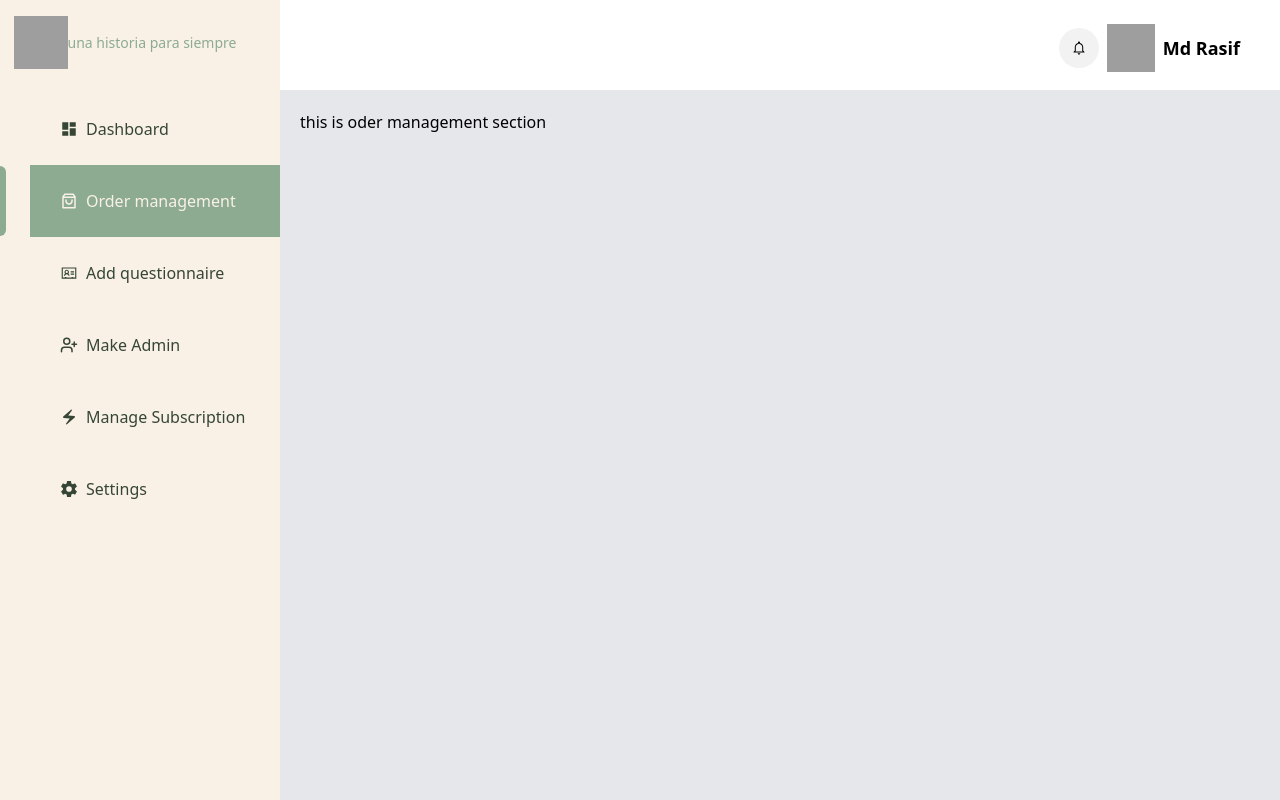
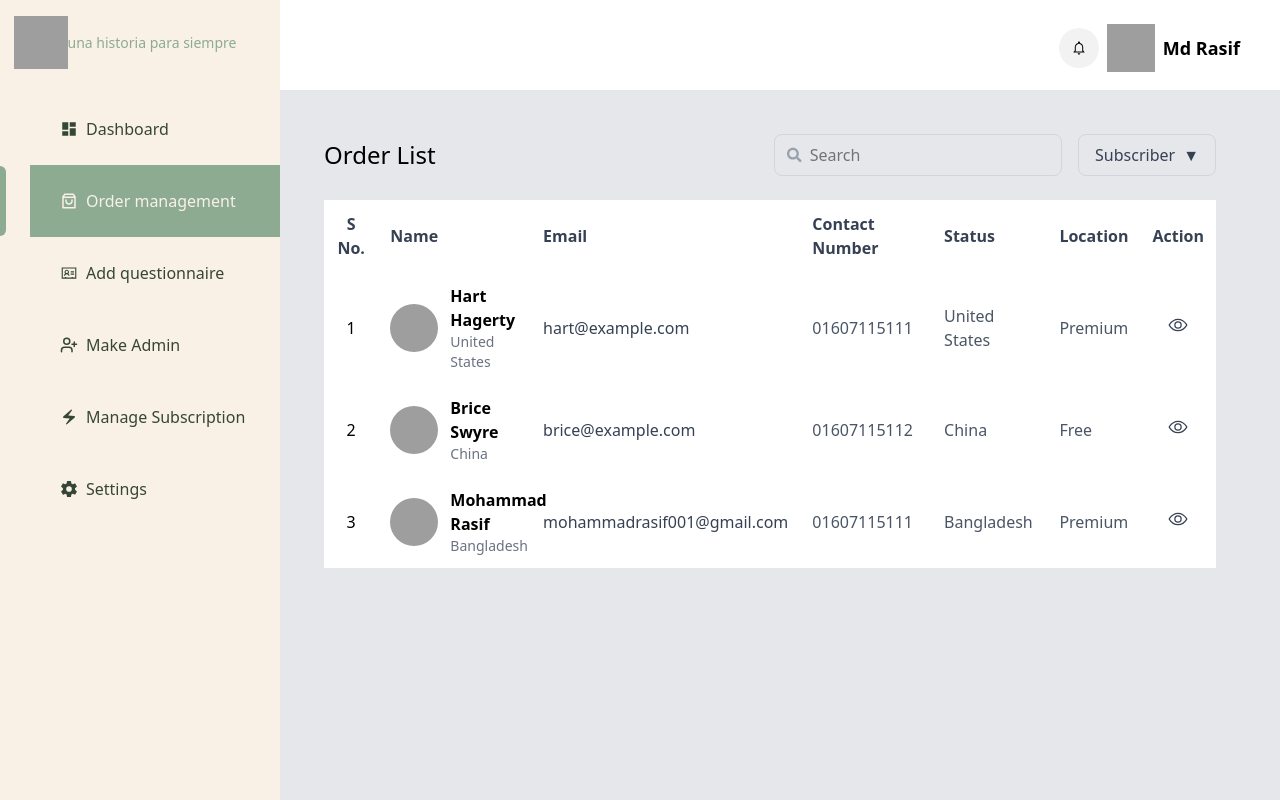
Before and after one commit to MohammedRasif/AMD-Dashboard, a React (Vite) app: page /odermanagement in a window 1280 px wide. Built offline with nearby package versions, Linux system fonts and the light colour scheme; grey boxes are pictures that could not be loaded.

Commit message:
oder management page create

```diff
--- a/src/assets/component/Shared/OderManagement.jsx
+++ b/src/assets/component/Shared/OderManagement.jsx
@@ -1,10 +1,167 @@
+import { useState } from "react";
+import { FaSearch } from "react-icons/fa";
+import { IoEyeOutline } from "react-icons/io5";
 
-const OderManagement = () => {
+const OrderManagement = () => {
+    const [searchQuery, setSearchQuery] = useState("");
+    const [isModalOpen, setIsModalOpen] = useState(false);
+    const [selectedSubscription, setSelectedSubscription] = useState("");
+
+    // Sample user data
+    const users = [
+        {
+            id: 1,
+            name: "Hart Hagerty",
+            country: "United States",
+            company: "Zemlak, Daniel and Leannon",
+            role: "Desktop Support Technician",
+            img: "https://img.daisyui.com/images/profile/demo/2@94.webp",
+            email: "hart@example.com",
+            contactNumber: "01607115111",
+            subscription: "Premium",
+            income: "$20",
+        },
+        {
+            id: 2,
+            name: "Brice Swyre",
+            country: "China",
+            company: "Carroll Group",
+            role: "Tax Accountant",
+            img: "https://img.daisyui.com/images/profile/demo/3@94.webp",
+            email: "brice@example.com",
+            contactNumber: "01607115112",
+            subscription: "Free",
+            income: "$15",
+        },
+        {
+            id: 5,
+            name: "Mohammad Rasif",
+            country: "Bangladesh",
+            company: "Wyman-Ledner",
+            role: "Community Outreach Specialist",
+            img: "https://res.cloudinary.com/dfsu0cuvb/image/upload/v1738148405/fotor-2025010923230_1_u9l6vi.png",
+            email: "mohammadrasif001@gmail.com",
+            contactNumber: "01607115111",
+            subscription: "Premium",
+            income: "$30",
+        },
+    ];
+
+    const filteredUsers = users.filter((user) => {
+        const searchMatch =
+            user.name.toLowerCase().includes(searchQuery.toLowerCase()) ||
+            user.email.toLowerCase().includes(searchQuery.toLowerCase()) ||
+            user.contactNumber.includes(searchQuery) ||
+            user.country.toLowerCase().includes(searchQuery.toLowerCase()) ||
+            user.subscription.toLowerCase().includes(searchQuery.toLowerCase()) ||
+            user.income.includes(searchQuery);
+
+        const subscriptionMatch = selectedSubscription === "" || user.subscription === selectedSubscription;
+
+        return searchMatch && subscriptionMatch;
+    });
+
     return (
-        <div>
-            <h1>this is oder management section</h1>
+        <div className="p-6">
+            {/* Header */}
+            <div className="flex items-center justify-between mb-4">
+                <h1 className="text-2xl font-medium">Order List</h1>
+
+                <div className="flex items-center space-x-4">
+                    {/* Search Input */}
+                    <div className="relative flex items-center border border-gray-300 rounded-lg px-3 py-2 w-72">
+                        <FaSearch className="text-gray-400 mr-2" />
+                        <input
+                            type="text"
+                            placeholder="Search"
+                            className="outline-none w-full bg-transparent"
+                            value={searchQuery}
+                            onChange={(e) => setSearchQuery(e.target.value)}
+                        />
+                    </div>
+
+                    {/* Subscription Filter Button */}
+                    <button
+                        onClick={() => setIsModalOpen(true)}
+                        className="border border-gray-300 px-4 py-2 rounded-lg text-gray-700 flex items-center hover:bg-gray-100 transition"
+                    >
+                        Subscriber <span className="ml-2">▼</span>
+                    </button>
+                </div>
+            </div>
+
+            {/* Subscription Filter Modal */}
+            {isModalOpen && (
+                <div className=" absolute  flex items-center   ml-[1300px] ">
+                    <div className="bg-white p-6 rounded-lg shadow-lg">
+                        <h2 className="text-lg font-semibold mb-4">Subscription Options</h2>
+                        <button
+                            onClick={() => handleSubscriptionSelect("Premium")}
+                            className="block w-full text-left px-4 py-2 rounded-lg hover:bg-gray-200 transition"
+                        >
+                            Premium
+                        </button>
+                        <button
+                            onClick={() => handleSubscriptionSelect("Free")}
+                            className="block w-full text-left px-4 py-2 rounded-lg hover:bg-gray-200 transition"
+                        >
+                            Free
+                        </button>
+                        <button
+                            onClick={() => handleSubscriptionSelect("")}
+                            className="block w-full text-left px-4 py-2 rounded-lg hover:bg-gray-200 transition"
+                        >
+                            All
+                        </button>
+                        <button
+                            onClick={() => setIsModalOpen(false)}
+                            className="mt-4 w-full bg-blue-500 text-white px-4 py-2 rounded-lg hover:bg-blue-600"
+                        >
+                            Close
+                        </button>
+                    </div>
+                </div>
+            )}
+
+            {/* User Table */}
+            <table className="table-auto w-full border-collapse mt-6 bg-white">
+                <thead>
+                    <tr className="text-gray-700 ">
+                        <th className="p-3">S No.</th>
+                        <th className="p-3 text-left">Name</th>
+                        <th className="p-3 text-left">Email</th>
+                        <th className="p-3 text-left">Contact Number</th>
+                        <th className="p-3 text-left">Status</th>
+                        <th className="p-3 text-left">Location</th>
+                        <th className="p-3">Action</th>
+                    </tr>
+                </thead>
+                <tbody>
+                    {filteredUsers.map((user, index) => (
+                        <tr key={user.id} className="hover:bg-gray-100 transition-all duration-200">
+                            <td className="p-3 text-center">{index + 1}</td>
+                            <td className="p-3 flex items-center gap-3">
+                                <img src={user.img} className="h-12 w-12 rounded-full" alt={user.name} />
+                                <div>
+                                    <div className="font-bold">{user.name}</div>
+                                    <div className="text-sm text-gray-500">{user.country}</div>
+                                </div>
+                            </td>
+                            <td className="p-3 text-gray-700">{user.email}</td>
+                            <td className="p-3 text-gray-600">{user.contactNumber}</td>
+                            <td className="p-3 text-gray-600">{user.country}</td>
+                            <td className="p-3 text-gray-600">{user.subscription}</td>
+                            <td className="p-3 text-center">
+                                <button onClick={() => setIsModalOpen(true)} className="text-xl text-gray-700 hover:text-blue-500">
+                                    <IoEyeOutline />
+                                </button>
+                            </td>
+                        </tr>
+                    ))}
+                </tbody>
+            </table>
         </div>
     );
-}
+};
 
-export default OderManagement;
+export default OrderManagement;
--- a/src/assets/component/Sidebar/Sidebar.jsx
+++ b/src/assets/component/Sidebar/Sidebar.jsx
@@ -7,7 +7,7 @@ import { NavLink } from "react-router-dom";
 
 const Sidebar = () => {
     return (
-        <div className=" ">
+        <div className="  ">
 
             <div className="flex items-center justify-center w-[249.99px] h-[73px] pt-[12px] ">
                 <img src="https://res.cloudinary.com/dfsu0cuvb/image/upload/v1738995829/Group_1000004237_awy135.png" className="w-[53.99px] h-[53.99px] pt-[4.86]" alt="" />
```
